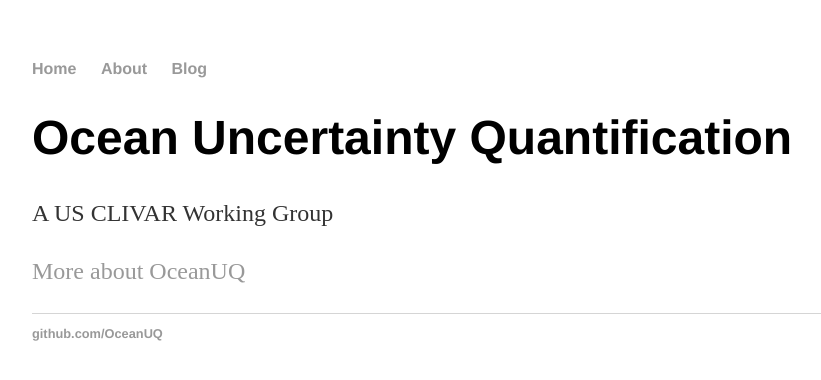
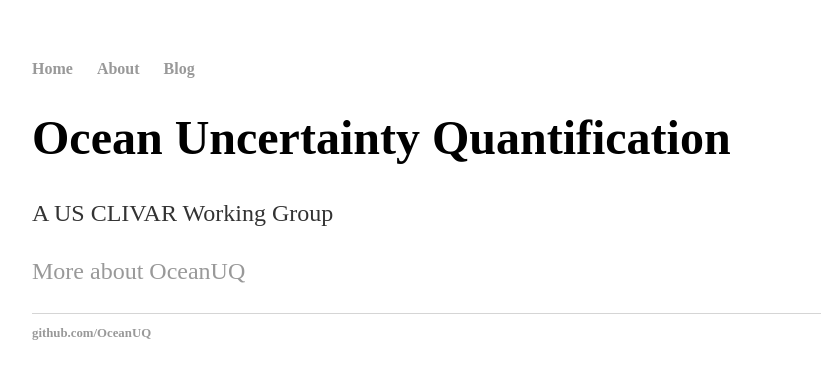
Before and after one commit to selipot/OceanUQ.github.io, a Jekyll site: the page built from index.html, in a window 1280 px wide. Shown: the top 380 px of the page, without its empty margins (160-981 px from the left). Built offline with Jekyll 4.4.1, drawn with Linux system fonts in a browser that asks for light colours.

Commit message:
change font

```diff
--- a/css/main.css
+++ b/css/main.css
@@ -3,7 +3,7 @@
     width: 70%;
 }
 nav ul, footer ul {
-    font-family:'Helvetica', 'Arial', 'Sans-Serif';
+    font-family:'Lucida', 'Sans-Serif';
     padding: 0px;
     list-style: none;
     font-weight: bold;
@@ -21,7 +21,7 @@
 }
 h1 {
     font-size: 3em;
-    font-family:'Helvetica', 'Arial', 'Sans-Serif';
+    font-family:'Lucida', 'Sans-Serif';
 }
 p {
     font-size: 1.5em;
```
